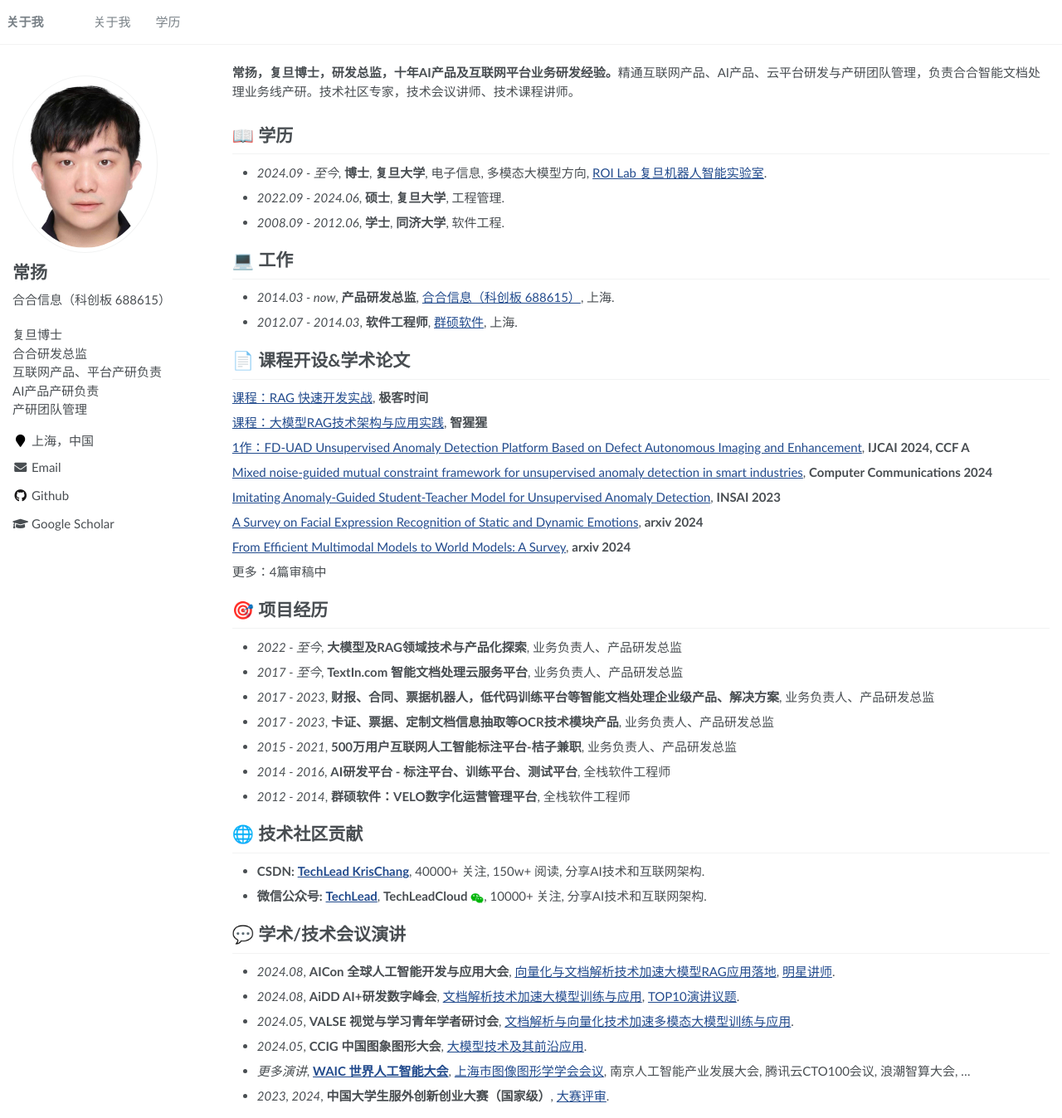
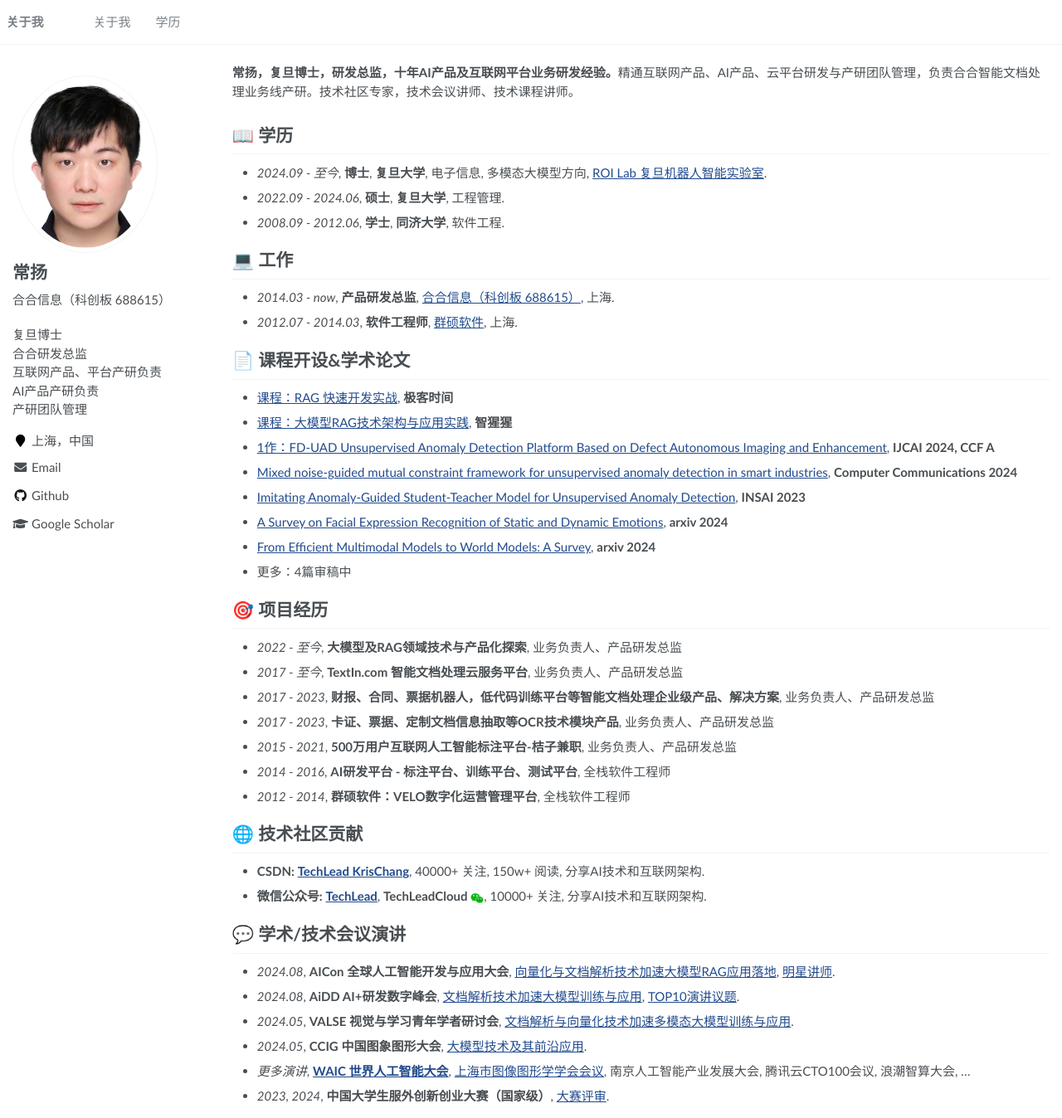
Before and after one commit to yangchangcy/yangchangcy.github.io, a Jekyll site: the page built from _pages/about.md, in a window 1280 px wide and 1348 px high. Shown: the whole window at 83% size. Built offline with Jekyll 4.4.1, drawn with Linux system fonts in a browser that asks for light colours.

```diff
--- a/_pages/about.md
+++ b/_pages/about.md
@@ -34,22 +34,21 @@ redirect_from:
 
 # 📄 课程开设&学术论文
 
-[课程：RAG 快速开发实战](https://time.geekbang.org/column/intro/100804101), **极客时间**
+- [课程：RAG 快速开发实战](https://time.geekbang.org/column/intro/100804101), **极客时间**
 
-[课程：大模型RAG技术架构与应用实践](https://aiorang.com/c/ZWEzZWIzODFhOWJiZGUxMDc5YzM=), **智猩猩**
+- [课程：大模型RAG技术架构与应用实践](https://aiorang.com/c/ZWEzZWIzODFhOWJiZGUxMDc5YzM=), **智猩猩**
 
-[1作：FD-UAD Unsupervised Anomaly Detection Platform Based on Defect Autonomous Imaging and Enhancement](https://www.ijcai.org/proceedings/2024/0993.pdf), **IJCAI 2024, CCF A**
+- [1作：FD-UAD Unsupervised Anomaly Detection Platform Based on Defect Autonomous Imaging and Enhancement](https://www.ijcai.org/proceedings/2024/0993.pdf), **IJCAI 2024, CCF A**
 
-[Mixed noise-guided mutual constraint framework for unsupervised anomaly detection in smart industries](https://www.sciencedirect.com/science/article/pii/S0140366423004723), **Computer Communications 2024**
+- [Mixed noise-guided mutual constraint framework for unsupervised anomaly detection in smart industries](https://www.sciencedirect.com/science/article/pii/S0140366423004723), **Computer Communications 2024**
 
-[Imitating Anomaly-Guided Student-Teacher Model for Unsupervised Anomaly Detection](), **INSAI 2023**
+- [Imitating Anomaly-Guided Student-Teacher Model for Unsupervised Anomaly Detection](), **INSAI 2023**
 
-[A Survey on Facial Expression Recognition of Static and Dynamic Emotions](https://arxiv.org/abs/2408.15777), **arxiv 2024**
+- [A Survey on Facial Expression Recognition of Static and Dynamic Emotions](https://arxiv.org/abs/2408.15777), **arxiv 2024**
 
+- [From Efficient Multimodal Models to World Models: A Survey](https://arxiv.org/abs/2407.00118), **arxiv 2024**
 
-[From Efficient Multimodal Models to World Models: A Survey](https://arxiv.org/abs/2407.00118), **arxiv 2024**
-
-更多：4篇审稿中
+- 更多：4篇审稿中
 
 # 🎯 项目经历
 
```
